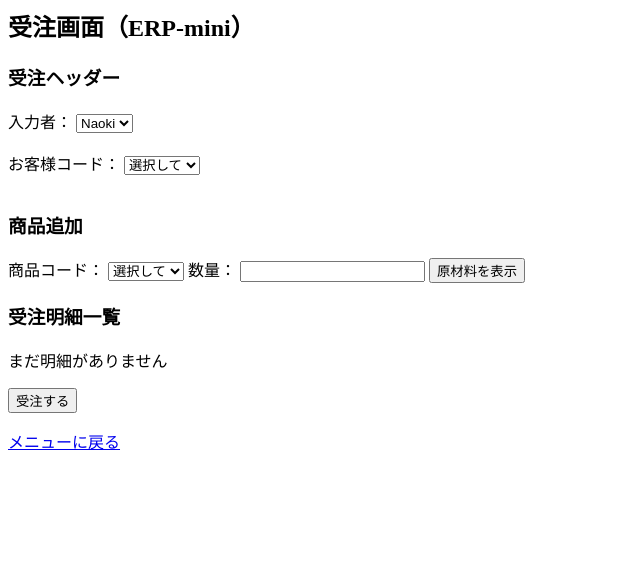
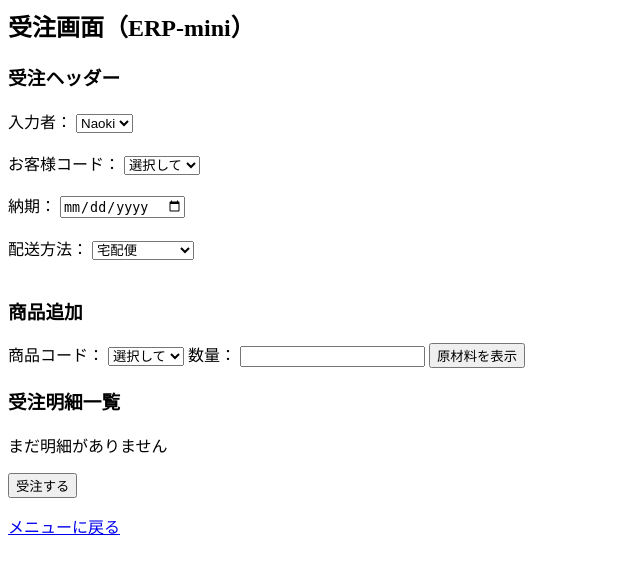
Before and after one commit to erp-mini-web/erp-mini, a Flask app: page /order in a window 1280 px wide. Shown: the top 574 px of the page, without its empty margins (0-640 px from the left). Run offline with Flask 3, Linux system fonts and the light colour scheme.

Commit message:
Update order.html

```diff
--- a/templates/order.html
+++ b/templates/order.html
@@ -2,7 +2,7 @@
 
 <form method="post">
 
-  <!-- hidden: 明細データ保持 -->
+  <!-- 明細データ保持 -->
   <input type="hidden" name="details_data" value='{{ details|tojson }}'>
 
   <h3>受注ヘッダー</h3>
@@ -14,6 +14,7 @@
   </select>
   <br><br>
 
+  <!-- お客様コード -->
   <label>お客様コード：</label>
   <select name="customer">
     <option value="">選択して</option>
@@ -25,6 +26,7 @@
   </select>
   <br><br>
 
+  <!-- 発送先（customer が選ばれたら表示） -->
   {% if customer %}
     <label>発送先：</label>
     <select name="destination">
@@ -35,12 +37,28 @@
       {% endfor %}
     </select>
     <br><br>
+  {% endif %}
 
-    {% if destination %}
-      <label>住所：</label>
-      <p>{{ customers[customer]["destinations"][destination] }}</p>
-    {% endif %}
+  <!-- 住所（customer & destination が選ばれたら表示） -->
+  {% if customer and destination %}
+    <label>住所：</label>
+    <p>{{ customers[customer]["destinations"][destination] }}</p>
+    <br>
   {% endif %}
+
+  <!-- 納期（復活済み） -->
+  <label>納期：</label>
+  <input type="date" name="delivery_date" value="{{ delivery_date or '' }}">
+  <br><br>
+
+  <!-- 配送方法 -->
+  <label>配送方法：</label>
+  <select name="shipping_method">
+    <option value="宅配便" {% if shipping_method == "宅配便" %}selected{% endif %}>宅配便</option>
+    <option value="チャーター便" {% if shipping_method == "チャーター便" %}selected{% endif %}>チャーター便</option>
+    <option value="自社便" {% if shipping_method == "自社便" %}selected{% endif %}>自社便</option>
+  </select>
+  <br><br>
 
   <h3>商品追加</h3>
 
```
